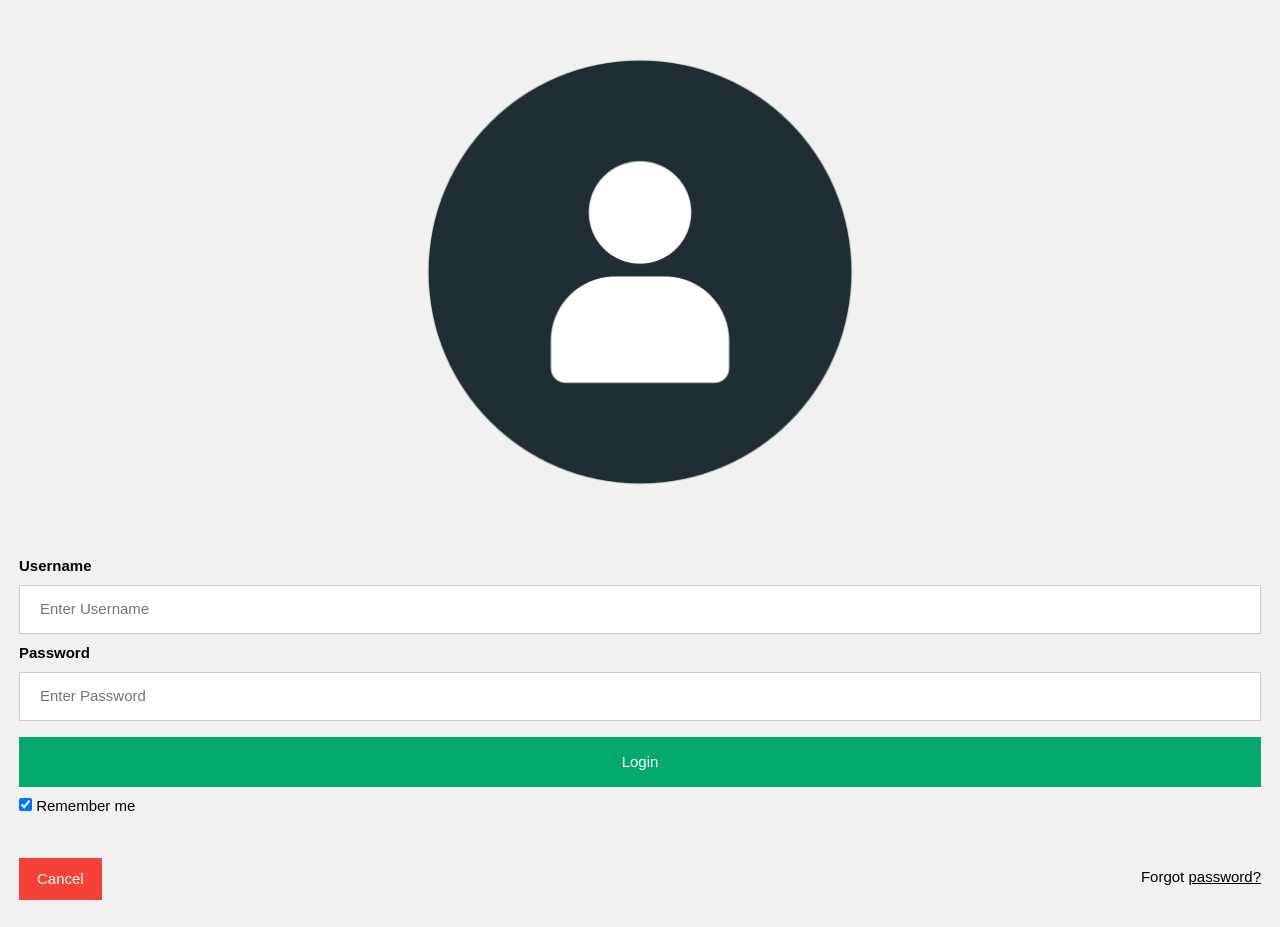
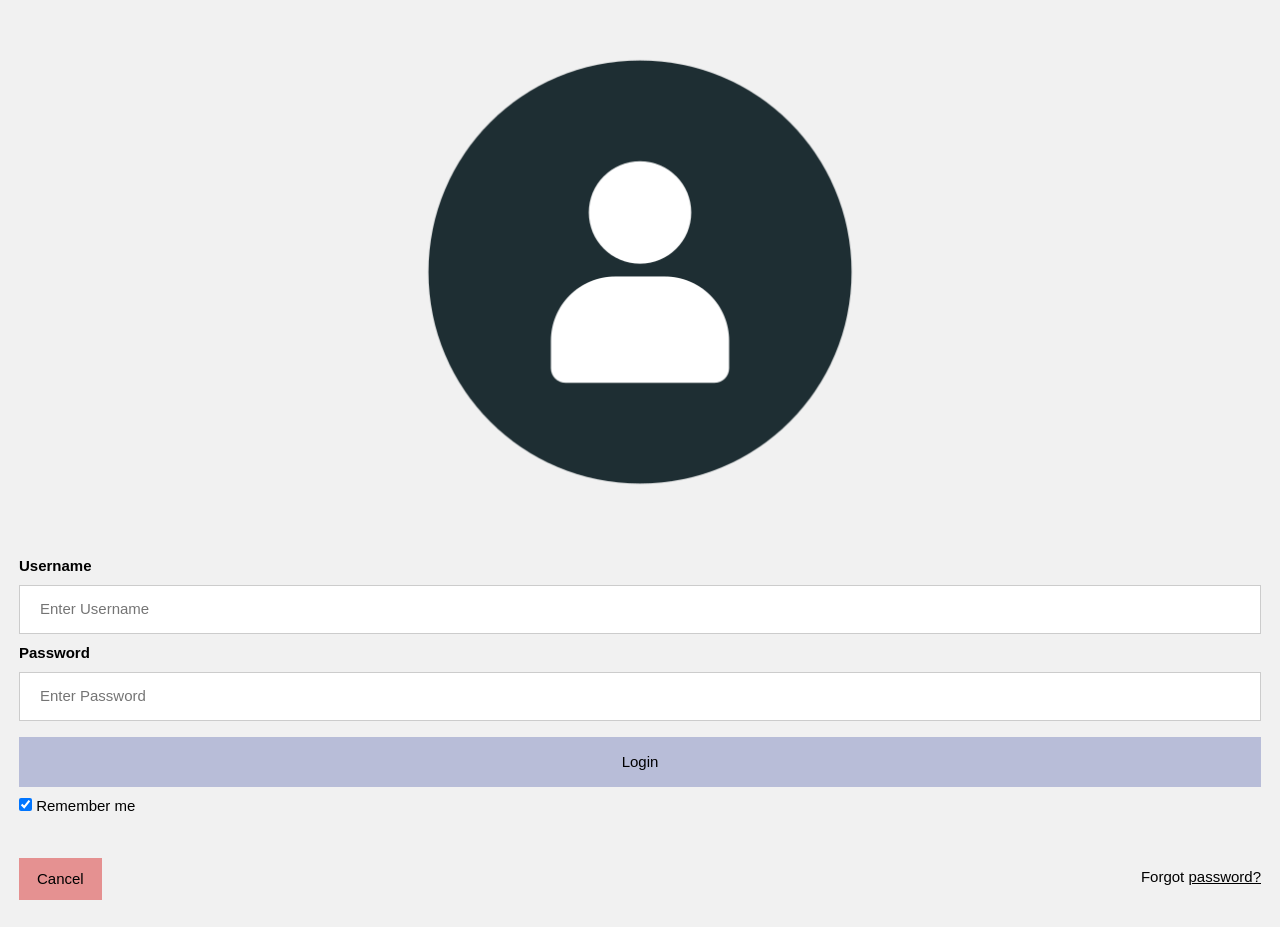
Before and after one commit to Sword-Coder/fadein-slideshow-using-javascript.github.io, a website: page Login.html in a window 1280 px wide. Shown: the part 75-1002 px from the top of the page. Drawn offline with nearby package versions, Linux system fonts and the light colour scheme.

Commit message:
Update on style.

```diff
--- a/Login.html
+++ b/Login.html
@@ -1,7 +1,7 @@
 <!DOCTYPE html>
 <html>
   <head>
-    <title>W3.CSS Template</title>
+    <title>Login</title>
     <meta charset="UTF-8" />
     <meta name="viewport" content="width=device-width, initial-scale=1" />
     <link rel="stylesheet" href="https://www.w3schools.com/w3css/4/w3.css" />
@@ -36,8 +36,8 @@
       }
 
       button {
-        background-color: #04aa6d;
-        color: white;
+        background-color: #b8bdd8;
+        color: rgb(0, 0, 0);
         padding: 14px 20px;
         margin: 8px 0;
         border: none;
@@ -52,7 +52,7 @@
       .cancelbtn {
         width: auto;
         padding: 10px 18px;
-        background-color: #f44336;
+        background-color: #e59191;
       }
 
       .imgcontainer {
```
